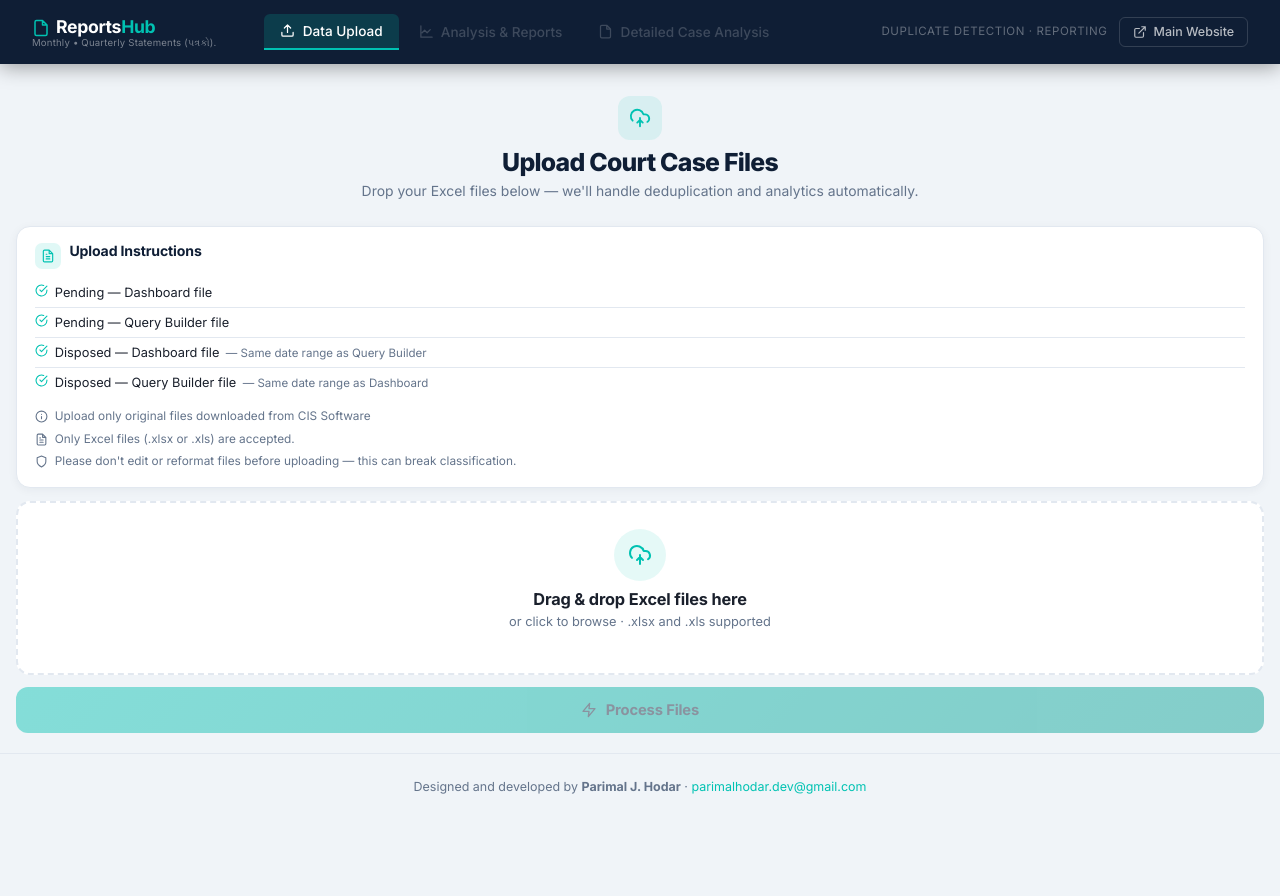
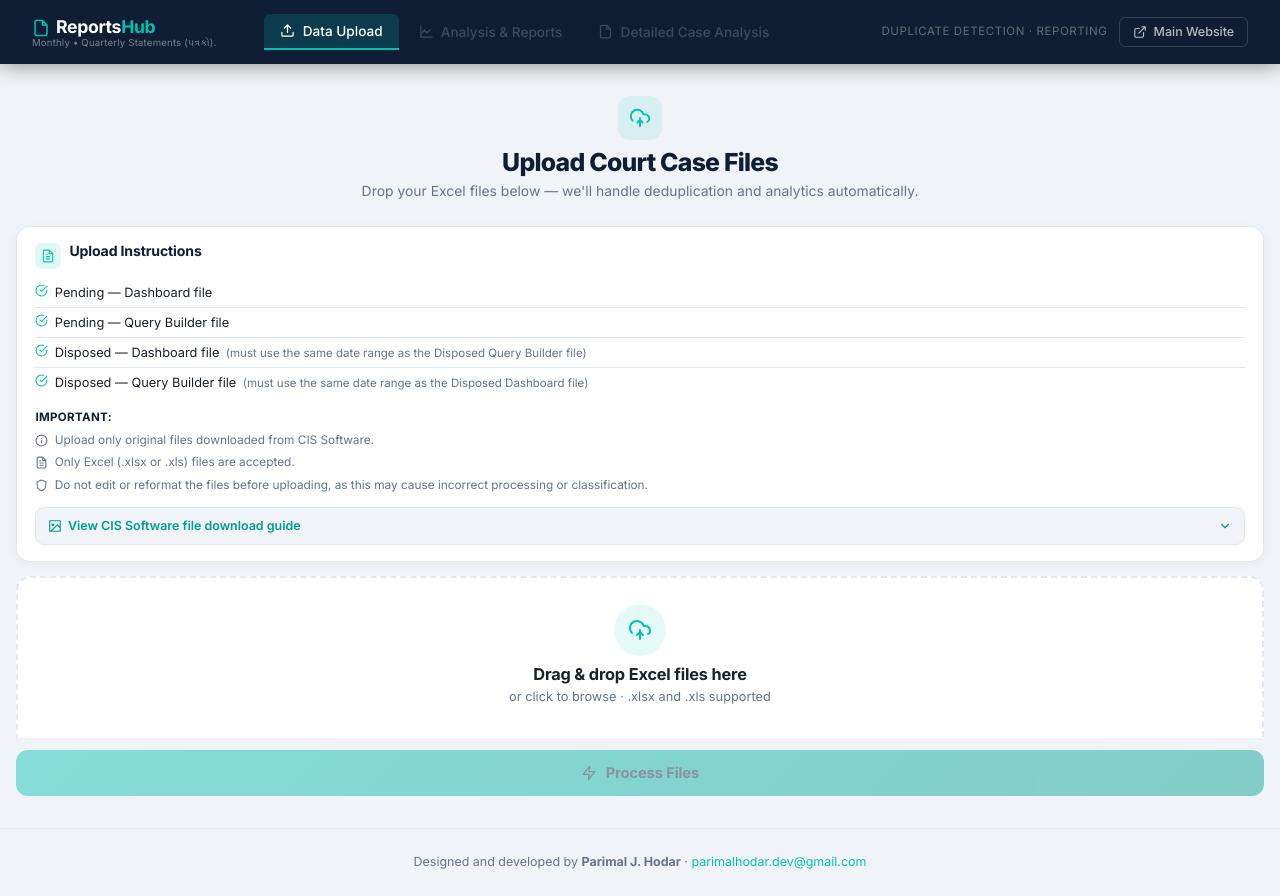
Before and after one commit to myexcelweb/reports_hub, a React (Vite) app: page / in a window 1280 px wide. Before the commit the page ends 821 px from the top, so only its background shows below. Built offline with nearby package versions, Linux system fonts and the light colour scheme.

Commit message:
Update 01-07-2026 17:10:33.89

```diff
--- a/src/components/UploadScreen.jsx
+++ b/src/components/UploadScreen.jsx
@@ -1,5 +1,6 @@
-import { useRef, useEffect } from 'react';
+import { useRef, useEffect, useState } from 'react';
 import * as XLSX from 'xlsx';
+import cisGuideImage from '../assets/cis-file-download-guide.png';
 
 // ─── Icon helper (feather-style, matches App.jsx) ───────────────────────────
 const Icon = ({ d, size = 20, color = 'currentColor', strokeWidth = 2, ...rest }) => (
@@ -17,6 +18,8 @@
 const XIcon = (p) => <Icon {...p} d="M18 6 6 18M6 6l12 12" />;
 const ZapIcon = (p) => <Icon {...p} d="M13 2 3 14h9l-1 8 10-12h-9l1-8z" />;
 const ShieldIcon = (p) => <Icon {...p} d="M12 22s8-4 8-10V5l-8-3-8 3v7c0 6 8 10 8 10z" />;
+const ImageIcon = (p) => <Icon {...p} d="M3 3h18v18H3zM8.5 8.5a1.5 1.5 0 1 0 0 3 1.5 1.5 0 0 0 0-3zM21 15l-5-5L5 21" />;
+const ChevronDownIcon = (p) => <Icon {...p} d="m6 9 6 6 6-6" />;
 
 // ─── Helpers for file detection ─────────────────────────────────────────────
 const KNOWN_COLUMNS = [
@@ -116,6 +119,7 @@
     onRemoveFile,
 }) {
     const fileInputRef = useRef(null);
+    const [guideOpen, setGuideOpen] = useState(false);
 
     // ── Compute warnings ──
     const computeWarnings = (items) => {
@@ -271,8 +275,8 @@
     const instructionItems = [
         { label: 'Pending — Dashboard file' },
         { label: 'Pending — Query Builder file' },
-        { label: 'Disposed — Dashboard file', hint: 'Same date range as Query Builder' },
-        { label: 'Disposed — Query Builder file', hint: 'Same date range as Dashboard' },
+        { label: 'Disposed — Dashboard file', hint: 'must use the same date range as the Disposed Query Builder file' },
+        { label: 'Disposed — Query Builder file', hint: 'must use the same date range as the Disposed Dashboard file' },
     ];
 
     return (
@@ -386,6 +390,67 @@
         .instructions-points li svg {
           flex-shrink: 0;
           margin-top: 2px;
+        }
+        .important-label {
+          font-size: .72rem;
+          font-weight: 700;
+          letter-spacing: .03em;
+          text-transform: uppercase;
+          color: var(--navy, #0F1E35);
+          margin: 0.75rem 0 0.35rem;
+        }
+
+        /* ── Download guide toggle ── */
+        .guide-toggle {
+          display: flex;
+          align-items: center;
+          gap: .4rem;
+          width: 100%;
+          margin-top: 0.8rem;
+          padding: 0.55rem 0.7rem;
+          background: var(--slate, #F0F4F8);
+          border: 1px solid var(--border, #E2E8F0);
+          border-radius: 9px;
+          cursor: pointer;
+          font-size: .78rem;
+          font-weight: 600;
+          color: var(--teal-d, #009D90);
+          transition: background .15s, border-color .15s;
+        }
+        .guide-toggle:hover {
+          background: rgba(0,194,178,.08);
+          border-color: var(--teal, #00C2B2);
+        }
+        .guide-toggle span {
+          flex: 1;
+          text-align: left;
+        }
+        .guide-toggle .chevron {
+          transition: transform .2s;
+          flex-shrink: 0;
+        }
+        .guide-toggle .chevron.open {
+          transform: rotate(180deg);
+        }
+        .guide-image-wrap {
+          margin-top: 0.6rem;
+          border: 1px solid var(--border, #E2E8F0);
+          border-radius: 10px;
+          overflow: hidden;
+          background: var(--slate, #F0F4F8);
+          max-width: 40%;
+          margin-left: auto;
+          margin-right: auto;
+        }
+        .guide-image {
+          display: block;
+          width: 100%;
+          height: auto;
+        }
+        @media (max-width: 700px) {
+          .guide-image-wrap {
+            max-width: 85%;
+          }
         }
 
         /* ── Dropzone ── */
@@ -669,25 +734,47 @@
                             <li key={i}>
                                 <CheckCircleIcon size={13} className="item-check" />
                                 <span>{it.label}</span>
-                                {it.hint && <span className="item-hint">— {it.hint}</span>}
+                                {it.hint && <span className="item-hint">({it.hint})</span>}
                             </li>
                         ))}
                     </ul>
 
+                    <div className="important-label">Important:</div>
                     <ul className="instructions-points">
                         <li>
                             <InfoIcon size={13} />
-                            <span>Upload only original files downloaded from CIS Software</span>
+                            <span>Upload only original files downloaded from CIS Software.</span>
                         </li>
                         <li>
                             <FileTextIcon size={13} />
-                            <span>Only Excel files (.xlsx or .xls) are accepted.</span>
+                            <span>Only Excel (.xlsx or .xls) files are accepted.</span>
                         </li>
                         <li>
                             <ShieldIcon size={13} />
-                            <span>Please don't edit or reformat files before uploading — this can break classification.</span>
+                            <span>Do not edit or reformat the files before uploading, as this may cause incorrect processing or classification.</span>
                         </li>
                     </ul>
+
+                    <button
+                        type="button"
+                        className="guide-toggle"
+                        onClick={() => setGuideOpen(o => !o)}
+                        aria-expanded={guideOpen}
+                    >
+                        <ImageIcon size={14} />
+                        <span>{guideOpen ? 'Hide' : 'View'} CIS Software file download guide</span>
+                        <ChevronDownIcon size={14} className={`chevron ${guideOpen ? 'open' : ''}`} />
+                    </button>
+
+                    {guideOpen && (
+                        <div className="guide-image-wrap">
+                            <img
+                                src={cisGuideImage}
+                                alt="Guide showing where to download Pending and Disposed Dashboard and Query Builder reports from CIS Software"
+                                className="guide-image"
+                            />
+                        </div>
+                    )}
                 </div>
 
                 <div
```
Also changed, not shown: src/assets/cis-file-download-guide.png (added).
